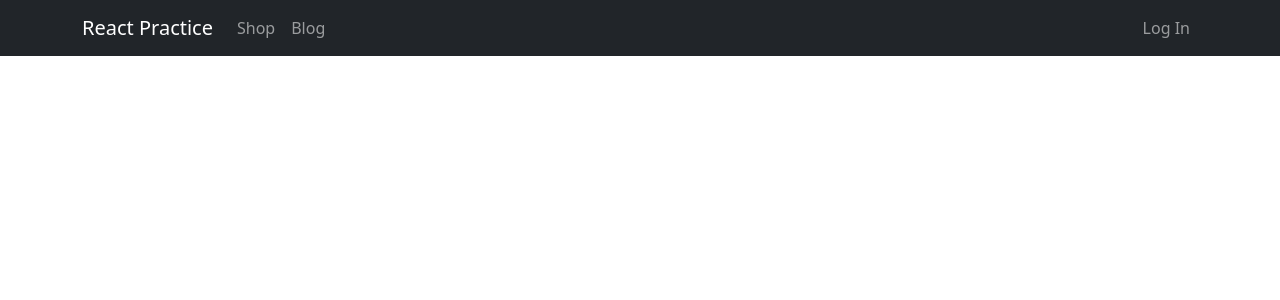
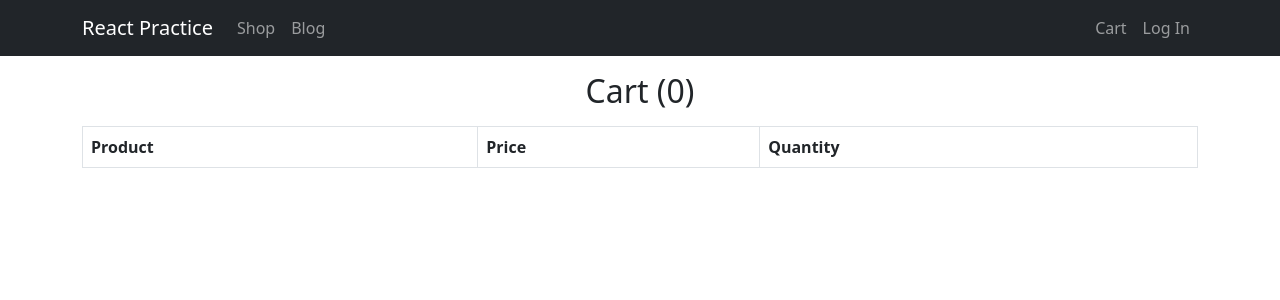
Before and after one commit to sabbir1021/React-Practice-Project, a React (Create React App) app: page /cart in a window 1280 px wide. Shown: the top 300 px of the page. Built offline with nearby package versions, Linux system fonts and the light colour scheme.

Commit message:
cart save local storage and show

```diff
--- a/src/App.js
+++ b/src/App.js
@@ -7,6 +7,7 @@ import BlogDetails from "./pages/BlogDetails";
 import Login from "./pages/Login";
 import Profile from "./pages/Profile";
 import Logout from "./pages/Logout";
+import Cart from "./pages/Cart";
 
 function App() {
   return (
@@ -20,6 +21,7 @@ function App() {
       <Route path="/login" element={ <Login/> } />
       <Route path="/profile" element={ <Profile/> } />
       <Route path="/logout" element={ <Logout/> } />
+      <Route path="/cart" element={ <Cart/> } />
       </Routes>
     </div>
   );
--- /dev/null
+++ b/src/pages/Cart.js
@@ -0,0 +1,43 @@
+import {Table, Container, Button} from 'react-bootstrap';
+import React, { useEffect, useState } from "react"
+
+function Cart() {
+
+  const [carts, setCarts] = useState([])
+  const cart = JSON.parse(localStorage.getItem('cart'));
+
+  useEffect(() => {
+    if (cart) {
+      setCarts(cart)
+    }
+  }, [])
+
+  return (
+    <Container className='mt-3'>
+      <h2 className='text-center mb-3'>Cart ({carts.length})</h2>
+      <Table striped bordered hover>
+        <thead>
+          <tr>
+            <th>Product</th>
+            <th>Price</th>
+            <th>Quantity</th>
+          </tr>
+        </thead>
+        <tbody>
+        {carts.length > 0 && (
+            carts.map(cart => (
+              <tr>
+                <td>{cart.name}</td>
+                <td>{parseFloat(cart.price * cart.quantity).toFixed(2)}</td>
+                <td>{cart.quantity}</td>
+              </tr>
+            ))
+          )}
+
+        </tbody>
+      </Table>
+    </Container>
+  );
+}
+
+export default Cart;
--- a/src/pages/Home.js
+++ b/src/pages/Home.js
@@ -21,6 +21,43 @@ function Home() {
   useEffect(() => {
     fetchData()
   }, [])
+
+  const shoot = (a) => {
+    let products = JSON.parse(localStorage.getItem('cart'));
+    if (products) {
+      for (let i = 0; i < products.length; i++) {
+          if (products[i].id === a.id) {
+            products[i].quantity = products[i].quantity+ 1
+            const add_products = JSON.stringify(products);
+            localStorage.setItem('cart', add_products);
+            return
+          }
+      }
+      const data = {
+        'id': a.id,
+        'name': a.name,
+        'quantity': 1,
+        'maxQuantity': a.quantity,
+        'price': a.price,
+        'image': a.thumbnail
+      }
+      products.push(data)
+      const add_products = JSON.stringify(products);
+      localStorage.setItem('cart', add_products);
+
+    } else {
+      const data = {
+        'id': a.id,
+        'name': a.name,
+        'quantity': 1,
+        'maxQuantity': a.quantity,
+        'price': a.price,
+        'image': a.thumbnail
+      }
+      const product = JSON.stringify([data]);
+      localStorage.setItem('cart', product);
+    }
+  }
 
   return (
     <Container className='mt-3 mb-5'>
@@ -46,6 +83,7 @@ function Home() {
                       </Card.Text>
 
                       <Button as={Link} to={`/product/${product.id}`} variant="primary">View details</Button>
+                      <Button onClick={() => shoot(product)} variant="primary">Add To Cart</Button>
                     </Card.Body>
                   </Card>
                 </Col>
--- a/src/pages/Nav.js
+++ b/src/pages/Nav.js
@@ -17,6 +17,7 @@ function NavBar() {
           <Nav.Link as={Link} to="/blogs">Blog</Nav.Link>
         </Nav>
         <Nav>
+        <Nav.Link as={Link} to="/cart">Cart</Nav.Link>
         {token ? <>
         <Nav.Link as={Link} to="/profile">Profile</Nav.Link>
         <Nav.Link as={Link} to="/logout">Log Out</Nav.Link>
```
